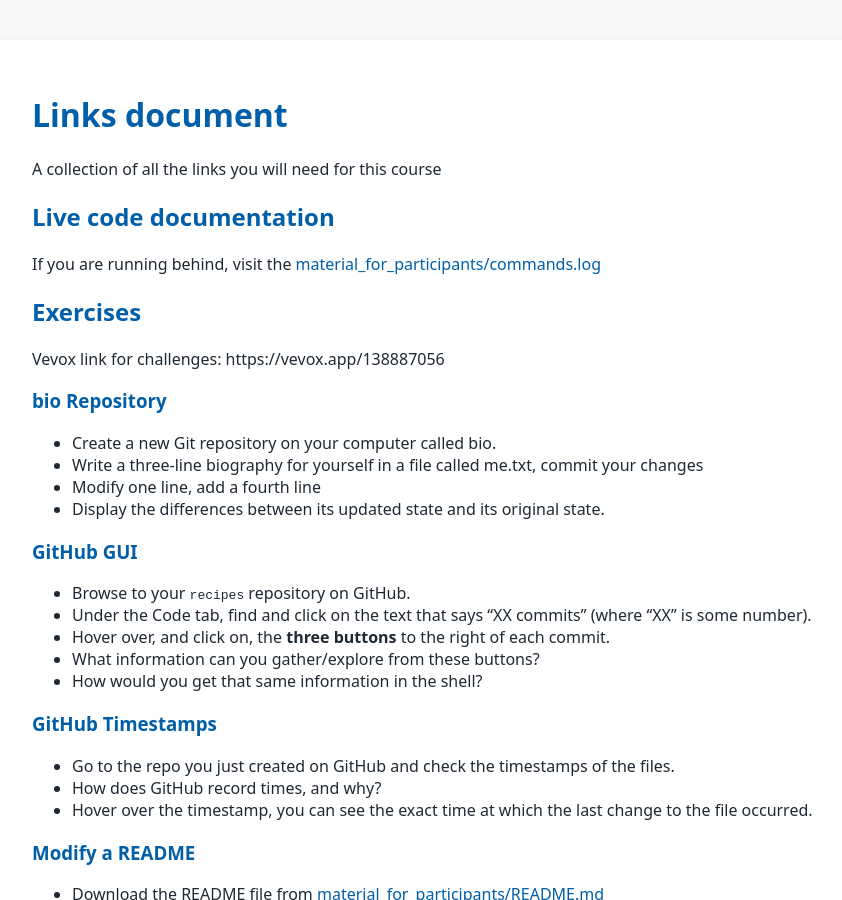
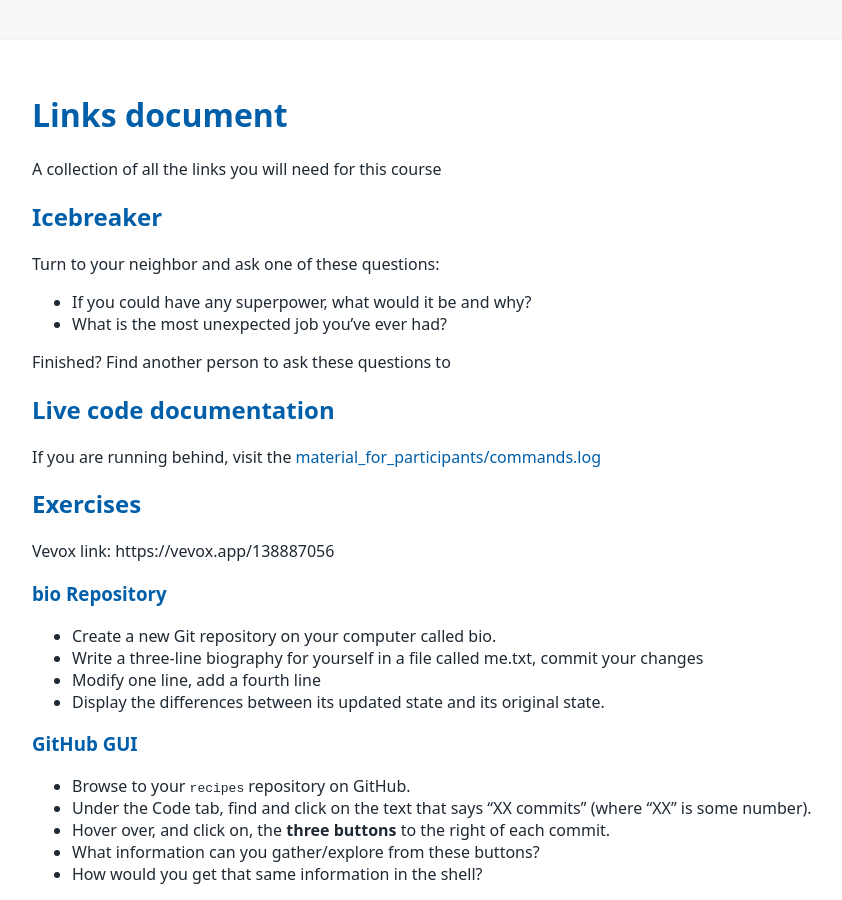
Before and after one commit to tu-delft-library/introduction_to_version_control_with_git, a Jekyll site: the page built from material_for_participants/links.md, in a window 1280 px wide and 900 px high. Shown: the whole window, without its empty margins (108-950 px from the left). Built offline with Jekyll 4.4.1, drawn with Linux system fonts in a browser that asks for light colours; our own code applies the rules of GitHub Pages for plain Markdown files.

Commit message:
Update icebreaker

```diff
--- a/material_for_participants/links.md
+++ b/material_for_participants/links.md
@@ -1,12 +1,20 @@
 # Links document
 A collection of all the links you will need for this course
+
+## Icebreaker
+
+Turn to your neighbor and ask one of these questions:
+- If you could have any superpower, what would it be and why?
+- What is the most unexpected job you’ve ever had?
+
+Finished? Find another person to ask these questions to
 
 ## Live code documentation
 If you are running behind, visit the [material_for_participants/commands.log](https://github.com/tu-delft-library/introduction_to_version_control_with_git/tree/2026-03-11/material_for_participants/commands.log)
 
 
 ## Exercises
-Vevox link for challenges: https://vevox.app/138887056
+Vevox link: https://vevox.app/138887056
 
 ### bio Repository
 
```
Also changed, not shown: materials_for_trainers/lesson_plan.md (+2 -6 lines).
